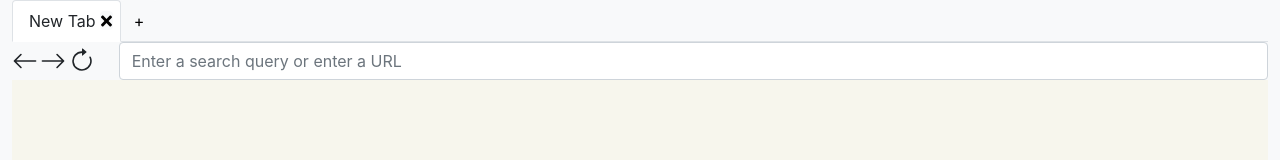
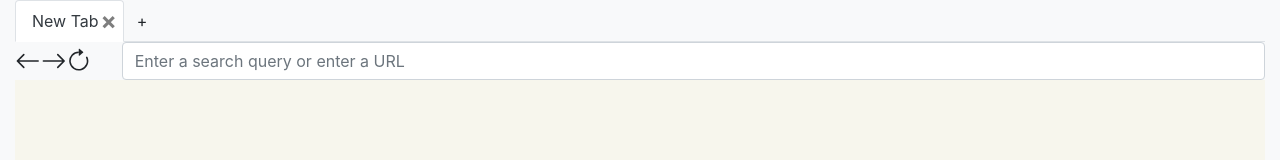
Before and after one commit to Hexlet/jsbrowser, a React (Create React App) app: page / in a window 1280 px wide. Shown: the top 160 px of the page. Built offline with nearby package versions, Linux system fonts and the light colour scheme.

Commit message:
Replace a custom tab close button with a bootstrap close icon

```diff
--- a/src/components/TabItem.jsx
+++ b/src/components/TabItem.jsx
@@ -1,6 +1,6 @@
 import React from 'react';
 import { useSelector, useDispatch } from 'react-redux';
-import { Nav, Button } from 'react-bootstrap';
+import { Nav } from 'react-bootstrap';
 
 import * as selectors from '../selectors';
 import { actions as tabActions } from '../slices/tabs';
@@ -21,22 +21,14 @@ const TabItem = ({ id, name }) => {
   return (
     <Nav.Item className="d-flex position-relative">
       <Nav.Link onClick={handleSwitchToTab} className="text-dark pe-4" active={isActive}>{name}</Nav.Link>
-      <Button
-        variant="light"
+      <button
+        type="button"
+        className="close position-absolute align-self-center close-tab-button"
+        aria-label="Close"
         onClick={handleTabClosing}
-        className="p-0 align-baseline close-tab-button align-self-center lh-1 position-absolute right-05"
       >
-        <span className="visually-hidden">Close tab</span>
-        <svg
-          role="img"
-          height="1rem"
-          width="0.6875em"
-          xmlns="http://www.w3.org/2000/svg"
-          viewBox="0 0 352 512"
-        >
-          <path fill="currentColor" d="M242.72 256l100.07-100.07c12.28-12.28 12.28-32.19 0-44.48l-22.24-22.24c-12.28-12.28-32.19-12.28-44.48 0L176 189.28 75.93 89.21c-12.28-12.28-32.19-12.28-44.48 0L9.21 111.45c-12.28 12.28-12.28 32.19 0 44.48L109.28 256 9.21 356.07c-12.28 12.28-12.28 32.19 0 44.48l22.24 22.24c12.28 12.28 32.2 12.28 44.48 0L176 322.72l100.07 100.07c12.28 12.28 32.2 12.28 44.48 0l22.24-22.24c12.28-12.28 12.28-32.19 0-44.48L242.72 256z" />
-        </svg>
-      </Button>
+        <span aria-hidden="true">&times;</span>
+      </button>
     </Nav.Item>
   );
 };
--- a/src/index.css
+++ b/src/index.css
@@ -13,9 +13,5 @@ code {
 }
 
 .close-tab-button {
-  right: 0.5em;
+  right: 0.28em;
 }
-
-.close-tab-button:hover {
-  color: gray;
-}
--- a/src/index.jsx
+++ b/src/index.jsx
@@ -1,3 +1,4 @@
+import 'bootstrap/dist/css/bootstrap.min.css';
 import React from 'react';
 import ReactDOM from 'react-dom';
 import './index.css';
```
